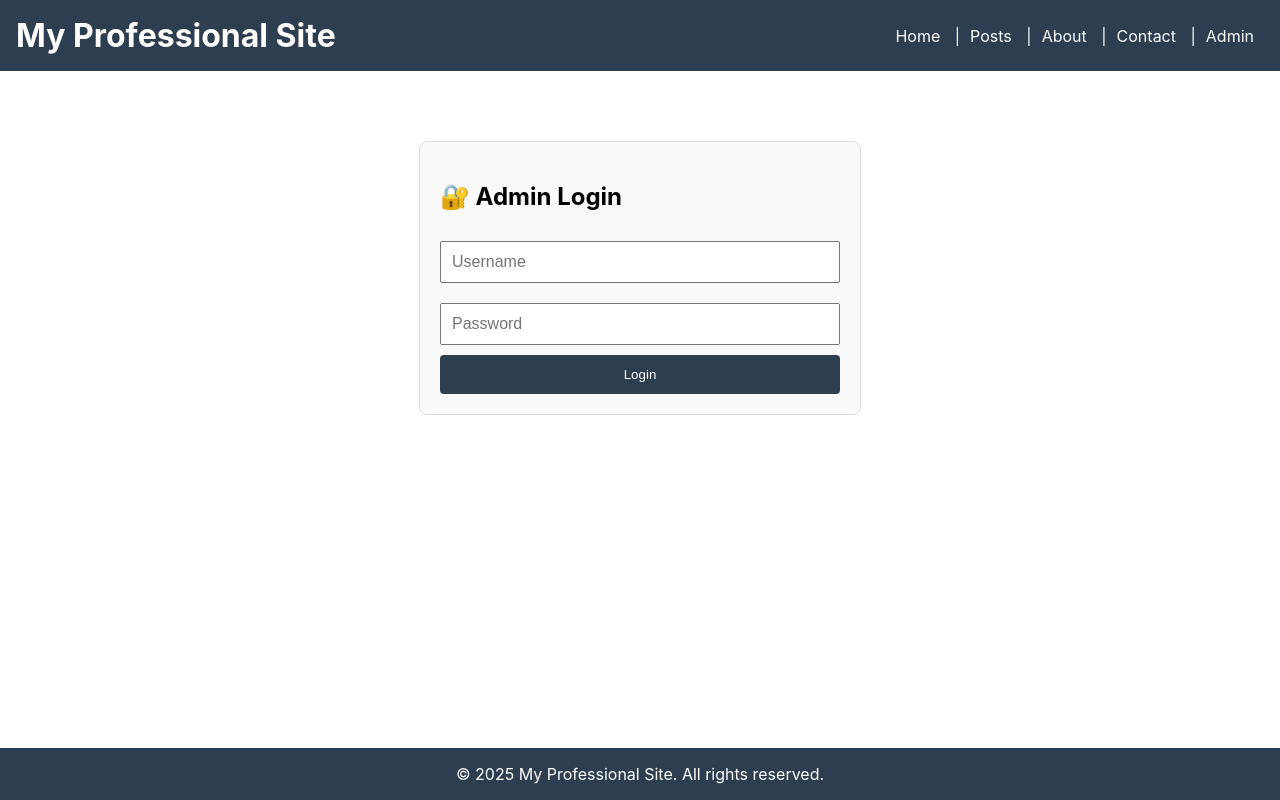
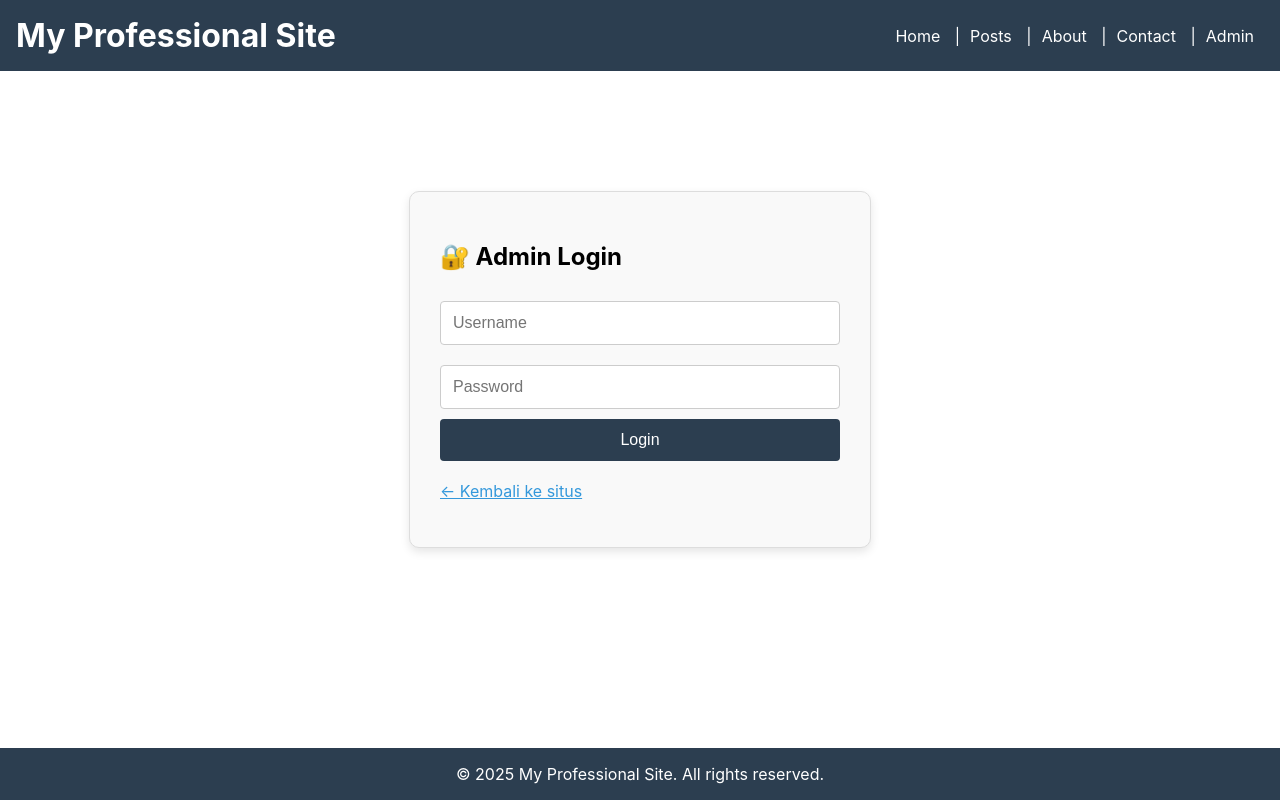
Before and after one commit to shin-meiri/main, a React (Create React App) app: page /admin in a window 1280 px wide. Built offline with nearby package versions, Linux system fonts and the light colour scheme.

Commit message:
Update Admin.jsx

```diff
--- a/src/pages/Admin.jsx
+++ b/src/pages/Admin.jsx
@@ -1,12 +1,10 @@
-// src/pages/Admin.js
 import React, { useState } from 'react';
-import { useNavigate } from 'react-router-dom';
+import { Link } from 'react-router-dom';
 
 const Admin = () => {
   const [username, setUsername] = useState('');
   const [password, setPassword] = useState('');
   const [error, setError] = useState('');
-  const navigate = useNavigate();
 
   const handleLogin = (e) => {
     e.preventDefault();
@@ -15,7 +13,7 @@ const Admin = () => {
       .then(data => {
         if (username === data.username && password === data.password) {
           localStorage.setItem('adminLoggedIn', 'true');
-          navigate('/admin/dashboard/settings'); // Redirect ke dashboard
+          window.location.href = '/admin/dashboard'; // Redirect ke dashboard
         } else {
           setError('Username atau password salah!');
         }
@@ -46,14 +44,26 @@ const Admin = () => {
         />
         <button type="submit" style={btnStyle}>Login</button>
       </form>
+      <p style={{ marginTop: '20px' }}>
+        <Link to="/" style={{ color: '#3498db' }}>← Kembali ke situs</Link>
+      </p>
     </div>
   );
 };
 
-// Styles (sama seperti sebelumnya)
-const loginContainer = { maxWidth: '400px', margin: '50px auto', padding: '20px', border: '1px solid #ddd', borderRadius: '8px', backgroundColor: '#f9f9f9' };
+// Styling
+const loginContainer = {
+  maxWidth: '400px',
+  margin: '100px auto',
+  padding: '30px',
+  border: '1px solid #ddd',
+  borderRadius: '10px',
+  backgroundColor: '#f9f9f9',
+  boxShadow: '0 4px 10px rgba(0,0,0,0.1)'
+};
+
 const formStyle = { display: 'flex', flexDirection: 'column' };
-const inputStyle = { padding: '10px', margin: '10px 0', fontSize: '16px' };
-const btnStyle = { backgroundColor: '#2c3e50', color: 'white', padding: '12px', border: 'none', borderRadius: '4px', cursor: 'pointer' };
+const inputStyle = { padding: '12px', margin: '10px 0', fontSize: '16px', border: '1px solid #ccc', borderRadius: '4px' };
+const btnStyle = { backgroundColor: '#2c3e50', color: 'white', padding: '12px', border: 'none', borderRadius: '4px', cursor: 'pointer', fontSize: '16px' };
 
 export default Admin;
```
